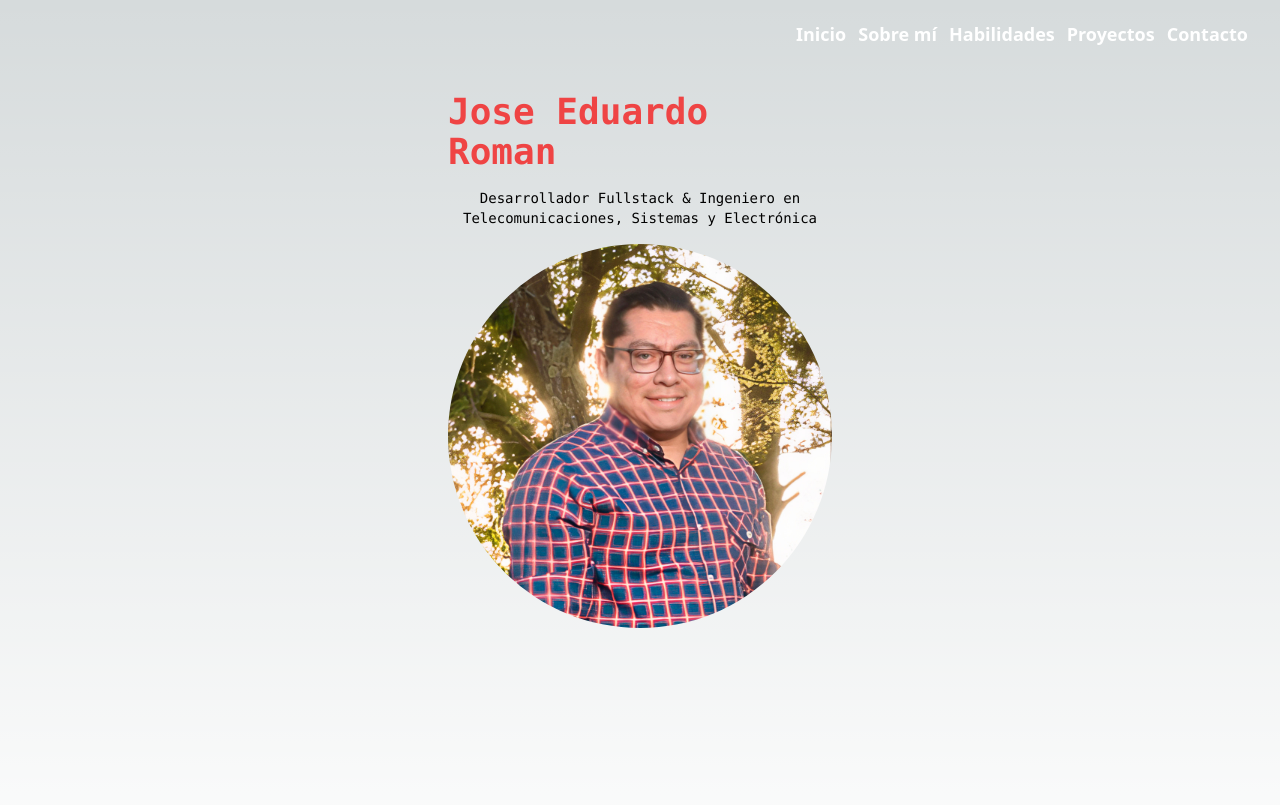
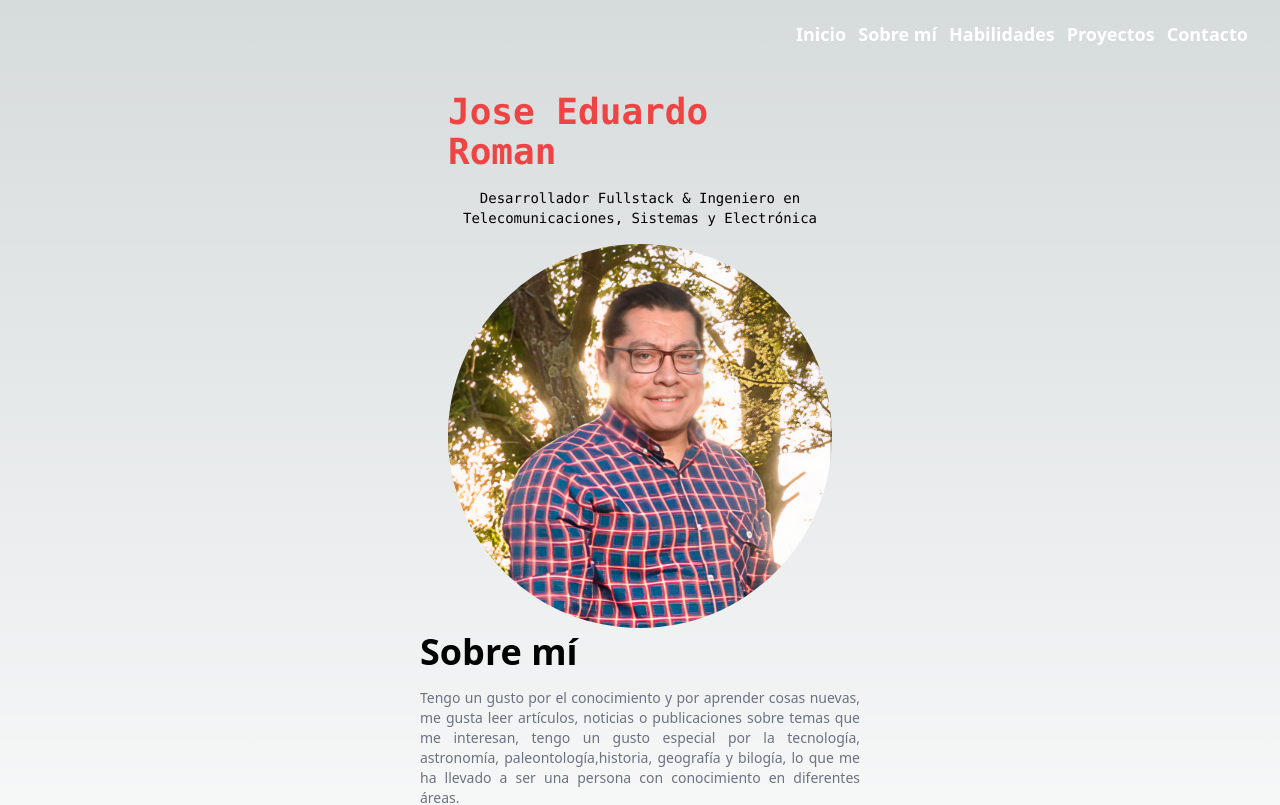
Before and after one commit to jeromanp/my-portfolio, a Next.js app: page / in a window 1280 px wide. Shown: the top 805 px of the page. Built offline with nearby package versions, Linux system fonts and the light colour scheme.

Commit message:
add component about

```diff
--- a/src/pages/index.js
+++ b/src/pages/index.js
@@ -1,4 +1,5 @@
 import Layout from "@/components/Layout";
+import AboutMe from "@/components/AboutMe";
 import { infoPersonal } from "@/utils/data";
 
 export default function Home() {
@@ -12,6 +13,7 @@ export default function Home() {
           <h3 className="text-center pt-4">{infoPersonal.professionOne} & {infoPersonal.professionTwo}</h3>
           <img src="/img-me.jpg" alt="me" className="h-50 rounded-full mt-4" />
         </div>
+        <AboutMe />
       </main>
     </Layout>
   );
```
